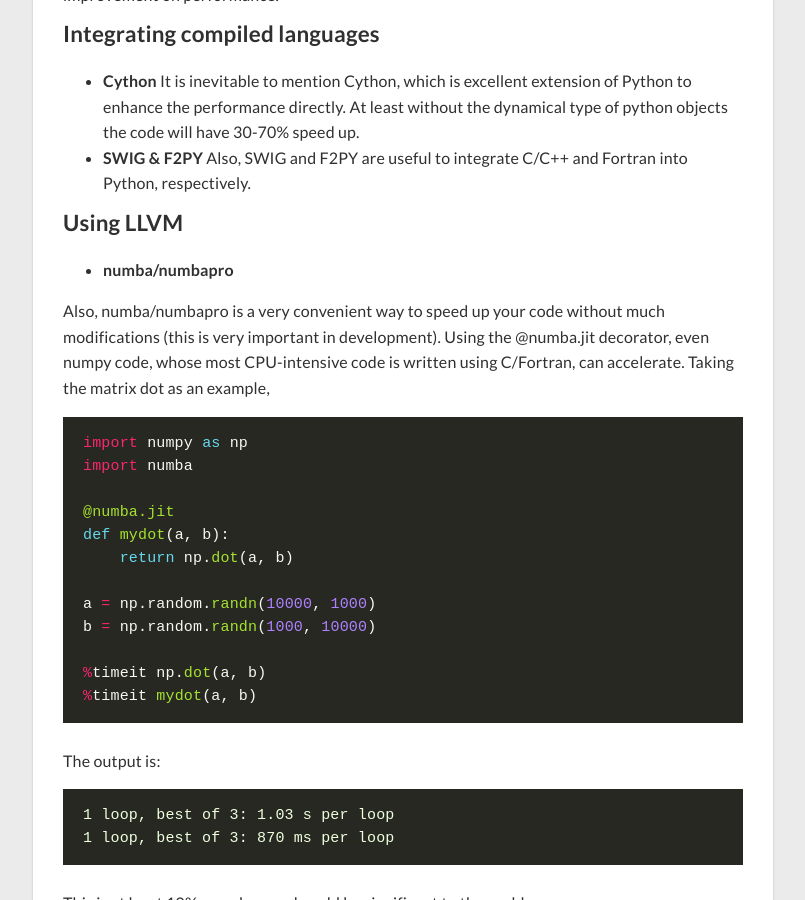
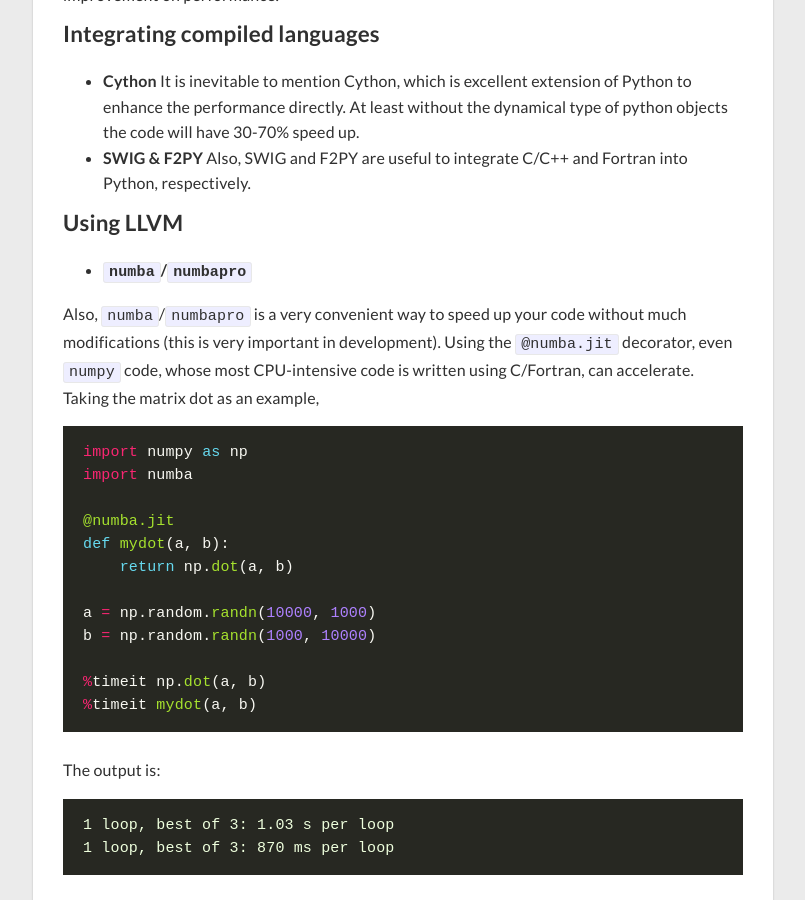
Before and after one commit to hypergravity/hypergravity.github.io, a Jekyll site: the page built from _posts/2016-08-21-python-high-performance-computing.md, in a window 1280 px wide and 900 px high, scrolled down 926 px. Shown: the whole window, without its empty margins (237-1042 px from the left). Built offline with Jekyll 4.4.1, drawn with Linux system fonts in a browser that asks for light colours; nearby versions of some CDN libraries.

Commit message:
update code block

````diff
--- a/_posts/2016-08-21-python-high-performance-computing.md
+++ b/_posts/2016-08-21-python-high-performance-computing.md
@@ -35,10 +35,10 @@ Also, SWIG and F2PY are useful to integrate C/C++ and Fortran into Python, respe
 
 ### Using LLVM
 
-- **numba/numbapro**
+- **`numba`/`numbapro`**
 
-Also, numba/numbapro is a very convenient way to speed up your code without much modifications (this is very important in development).
-Using the @numba.jit decorator, even numpy code, whose most CPU-intensive code is written using C/Fortran, can accelerate.
+Also, `numba`/`numbapro` is a very convenient way to speed up your code without much modifications (this is very important in development).
+Using the `@numba.jit` decorator, even `numpy` code, whose most CPU-intensive code is written using C/Fortran, can accelerate.
 Taking the matrix dot as an example,
 
 ```python
@@ -58,10 +58,10 @@ b = np.random.randn(1000, 10000)
 
 The output is:
 
-```
-1 loop, best of 3: 1.03 s per loop
-1 loop, best of 3: 870 ms per loop
-```
+
+    1 loop, best of 3: 1.03 s per loop
+    1 loop, best of 3: 870 ms per loop
+
 
 This is at least 10% speed up, and could be significant to the problem.
 
````
